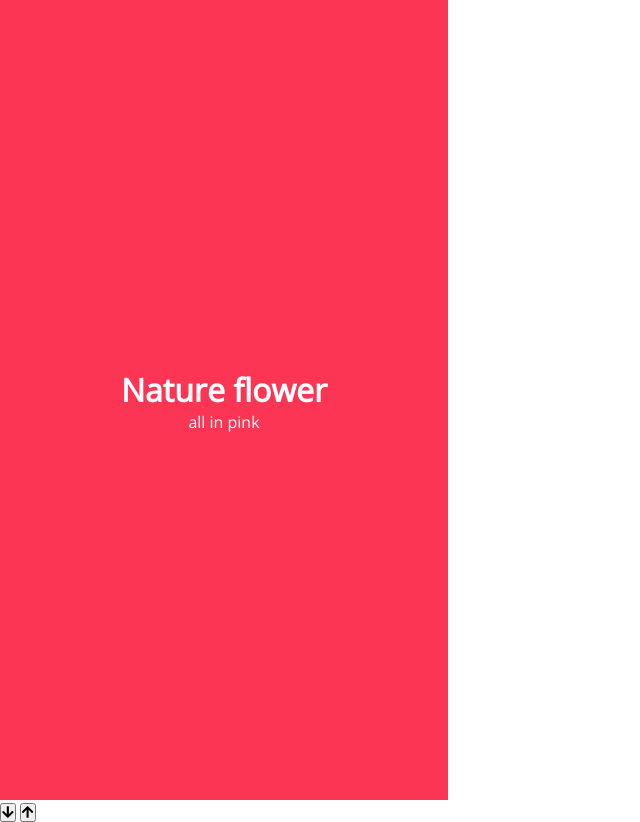
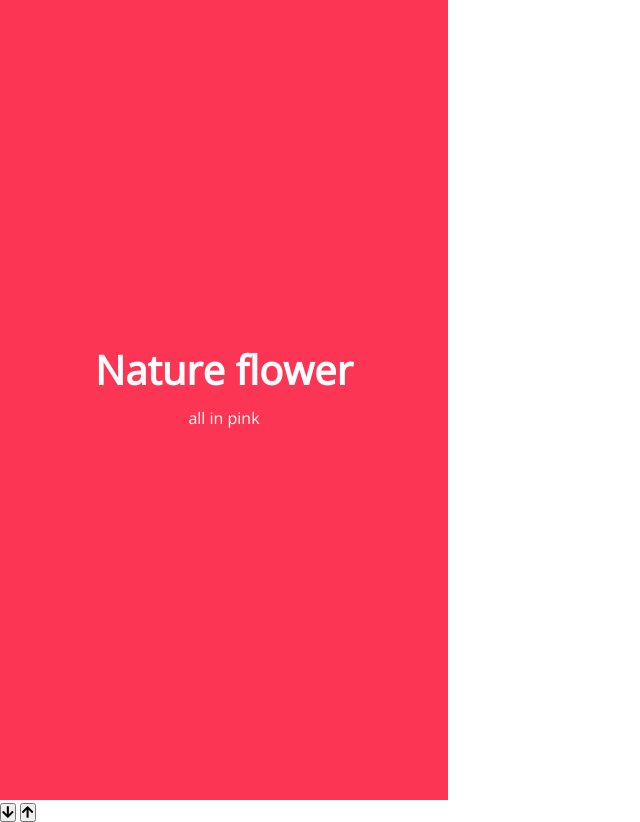
Before and after one commit to DEV-Gitanjali/Double_Vertical_Slider, a plain HTML site: page index.html in a window 1280 px wide. Shown: the whole page, without its empty margins (0-640 px from the left). Drawn offline with nearby package versions, Linux system fonts and the light colour scheme.

Commit message:
this code for leftslide heading

```diff
--- a/style.css
+++ b/style.css
@@ -36,3 +36,9 @@
     justify-content: center;
     color: #fff;
   }
+
+  .left-slide h1 {
+    font-size: 40px;
+    margin-bottom: 10px;
+    margin-top: -30px;
+  }
```
